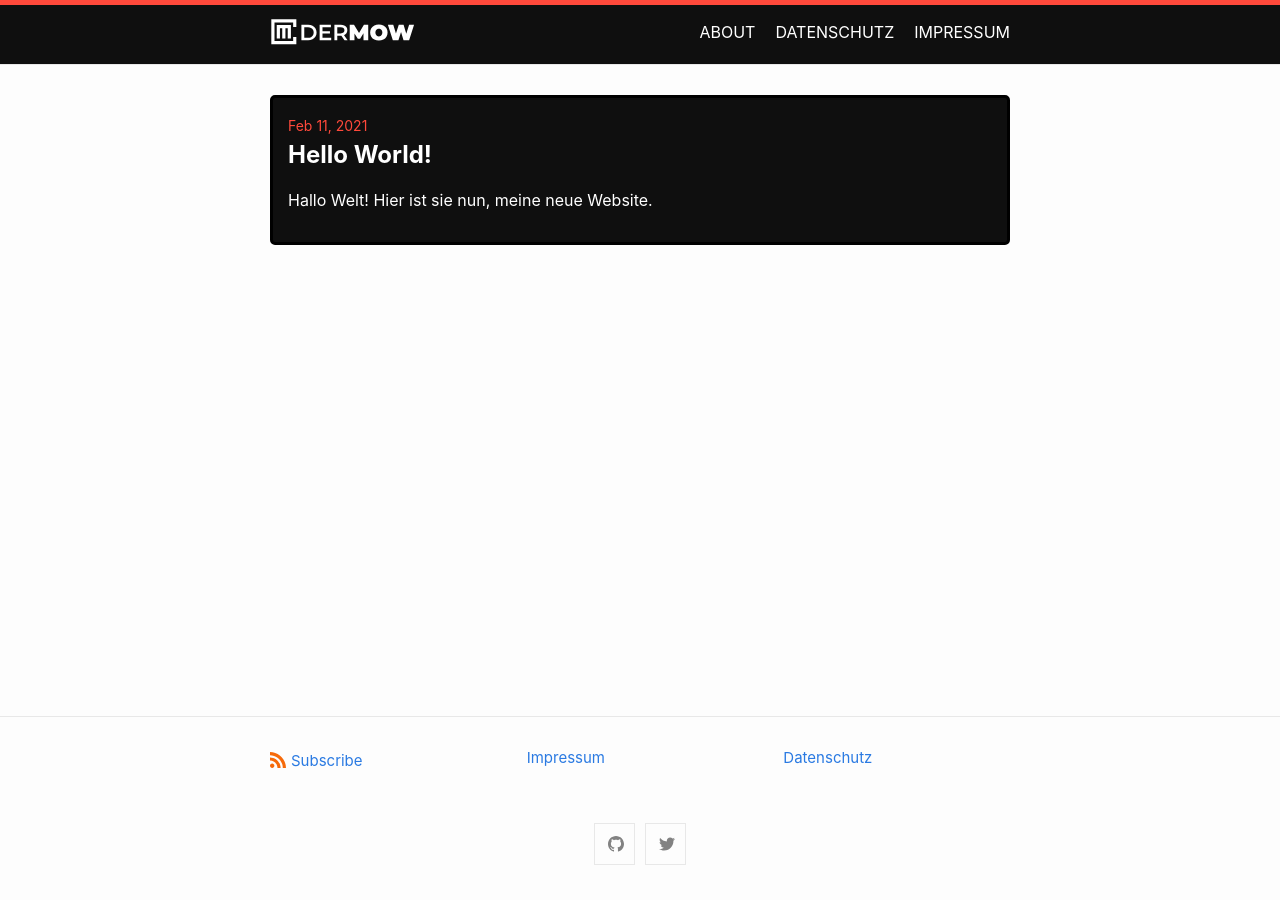
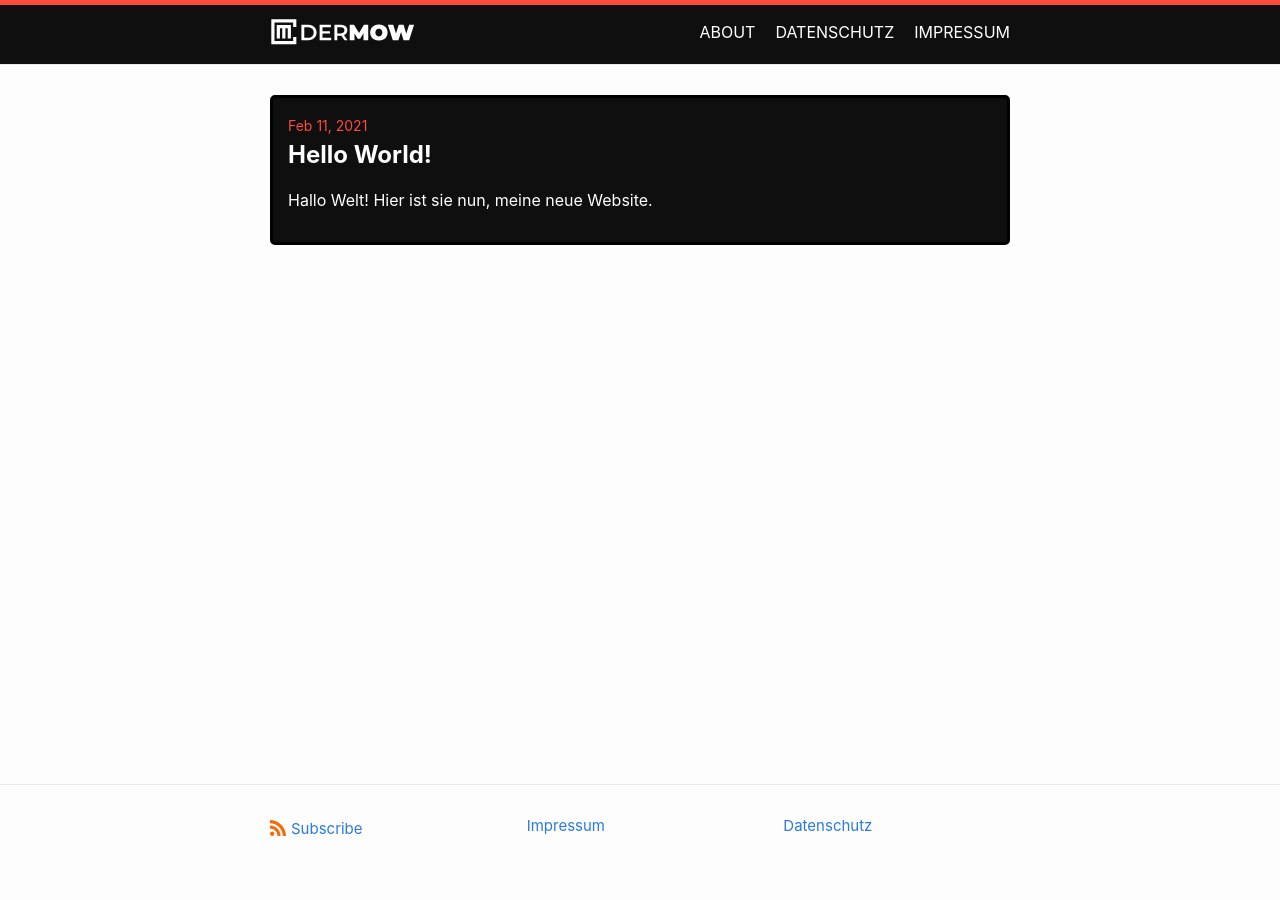
Before and after one commit to dermow/der-mow.de, a Jekyll site: the page built from index.md, in a window 1280 px wide. Built offline with Jekyll 4.4.1, drawn with Linux system fonts in a browser that asks for light colours.

Commit message:
Social Links removed

```diff
--- a/_includes/footer.html
+++ b/_includes/footer.html
@@ -21,13 +21,6 @@
         <p><a href="{{ 'datenschutz' | relative_url }}">Datenschutz</a></p>
       </div>
     </div>
-    <div class="footer-col">
-      <p>{{ site.description | escape }}</p>
-    </div>
-
-    <div class="social-links">
-      {%- include social.html -%}
-    </div>
 
   </div>
 
```
